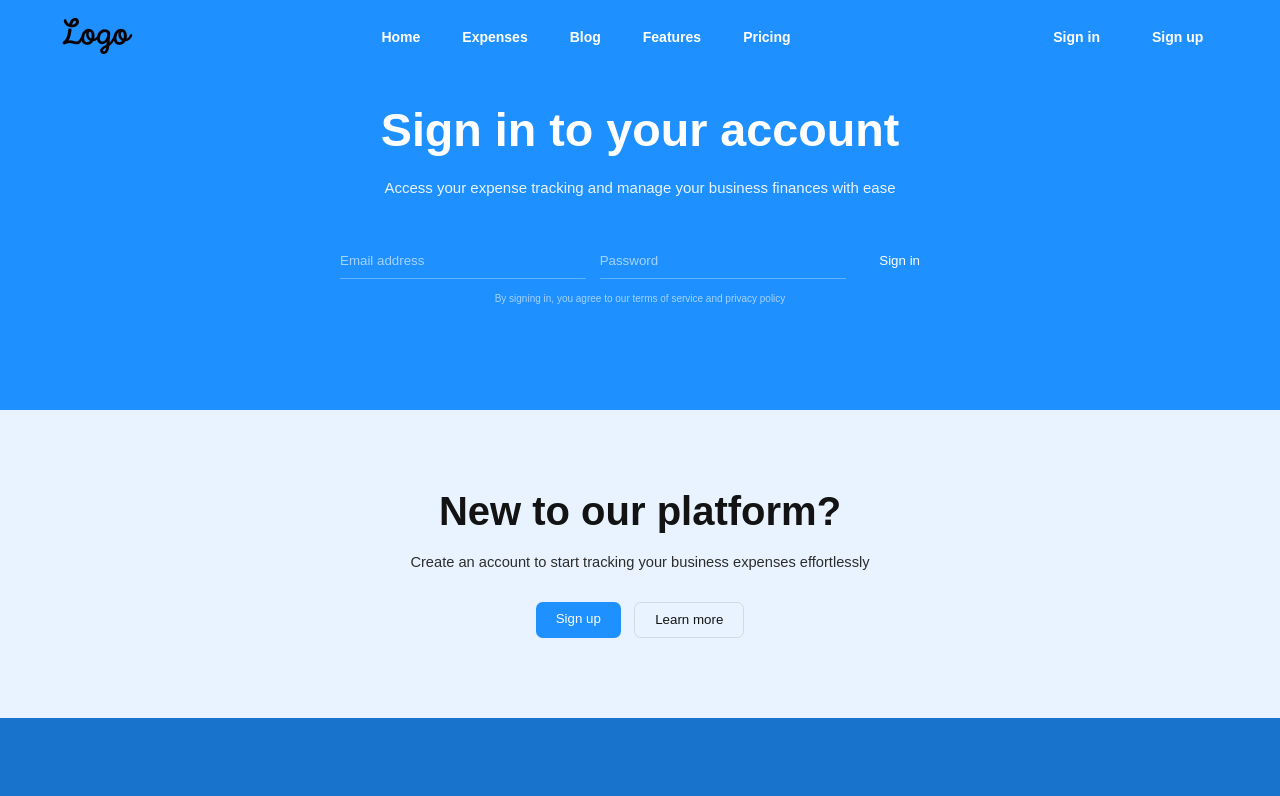
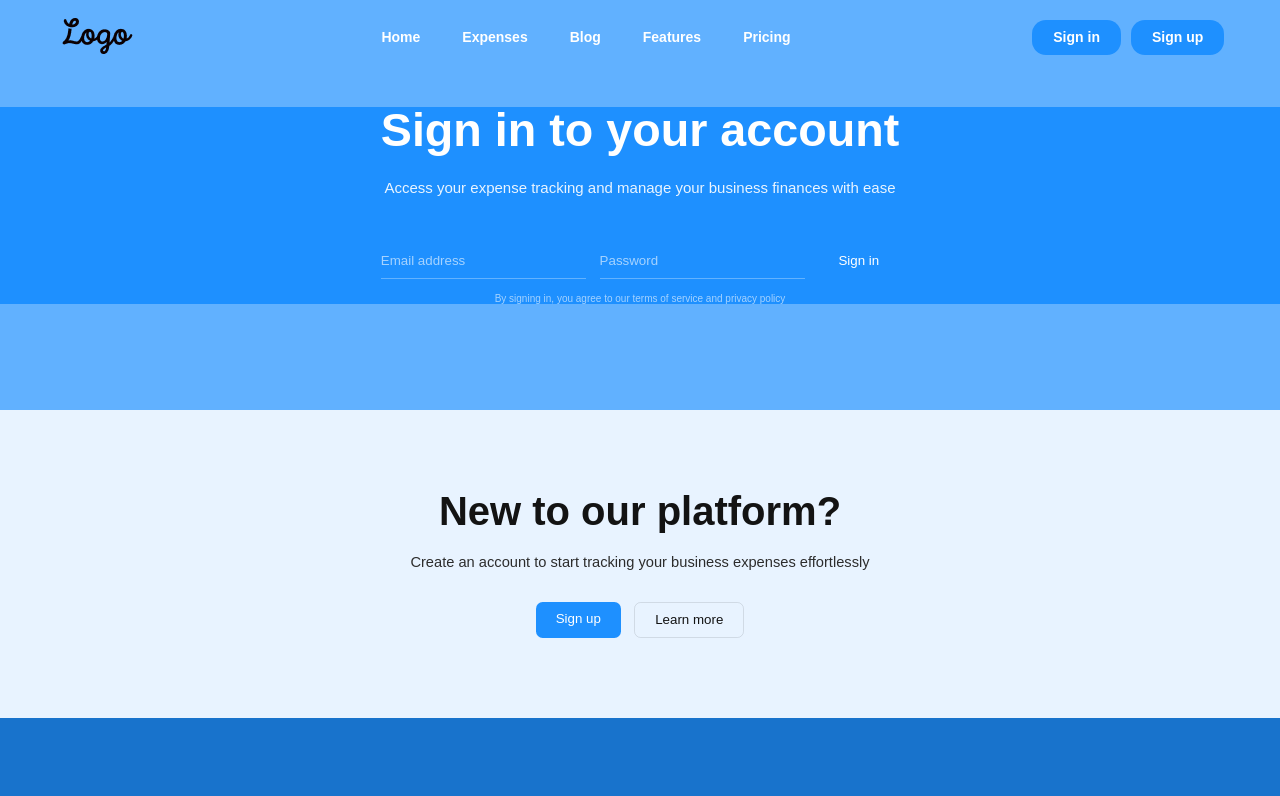
Before and after one commit to subzero783/receipt-scan, a Next.js app: page /login in a window 1280 px wide. Shown: the top 796 px of the page. Built offline with nearby package versions, Linux system fonts and the light colour scheme; no server answers; a web font is replaced by a local one.

Commit message:
RSSCN-46 Working on styling the sign in page

```diff
--- a/app/login/page.jsx
+++ b/app/login/page.jsx
@@ -4,6 +4,7 @@
 import { signIn, useSession } from "next-auth/react";
 import Link from "next/link";
 import { FaGoogle } from "react-icons/fa";
+import Spinner from "@/components/Spinner";
 
 const LoginPage = () => {
   const router = useRouter();
@@ -51,14 +52,16 @@
   };
 
   if (sessionStatus === "loading") {
-    return <h1>Loading...</h1>;
+    return <Spinner/>;
   }
 
   return (
     sessionStatus !== "authenticated" && (
       <section className="login-section">
         <div className="login-hero">
-          <div className="login-container">
+          <div className="login-container container">
+            <div className="row">
+              <div className="col">
                 <h1>Sign in to your account</h1>
                 <p>Access your expense tracking and manage your business finances with ease</p>
                 <form onSubmit={handleSubmit} className="login-form">
@@ -86,6 +89,8 @@
                 </div>
               </div>
             </div>
+          </div>
+        </div>
 
         <div className="new-platform-section">
           <div className="new-platform-card">
--- a/assets/styles/login.css
+++ b/assets/styles/login.css
@@ -6,7 +6,7 @@
 
 /* Hero / Login Form Section */
 .login-hero {
-    background-color: var(--color-primary);
+    background-color: var(--color-secondary);
     color: var(--color-white);
     padding: 8em 0;
     text-align: center;
@@ -31,10 +31,10 @@
 
 .login-container {
     width: 100%;
-    max-width: 600px;
     display: flex;
     flex-direction: column;
     align-items: center;
+    background-color: var(--color-primary);
 }
 
 .login-form {
```
Also changed, not shown: 1 other file (tests, documents, lock files or other folders). Lines whose indentation alone changed are shown as unchanged.
